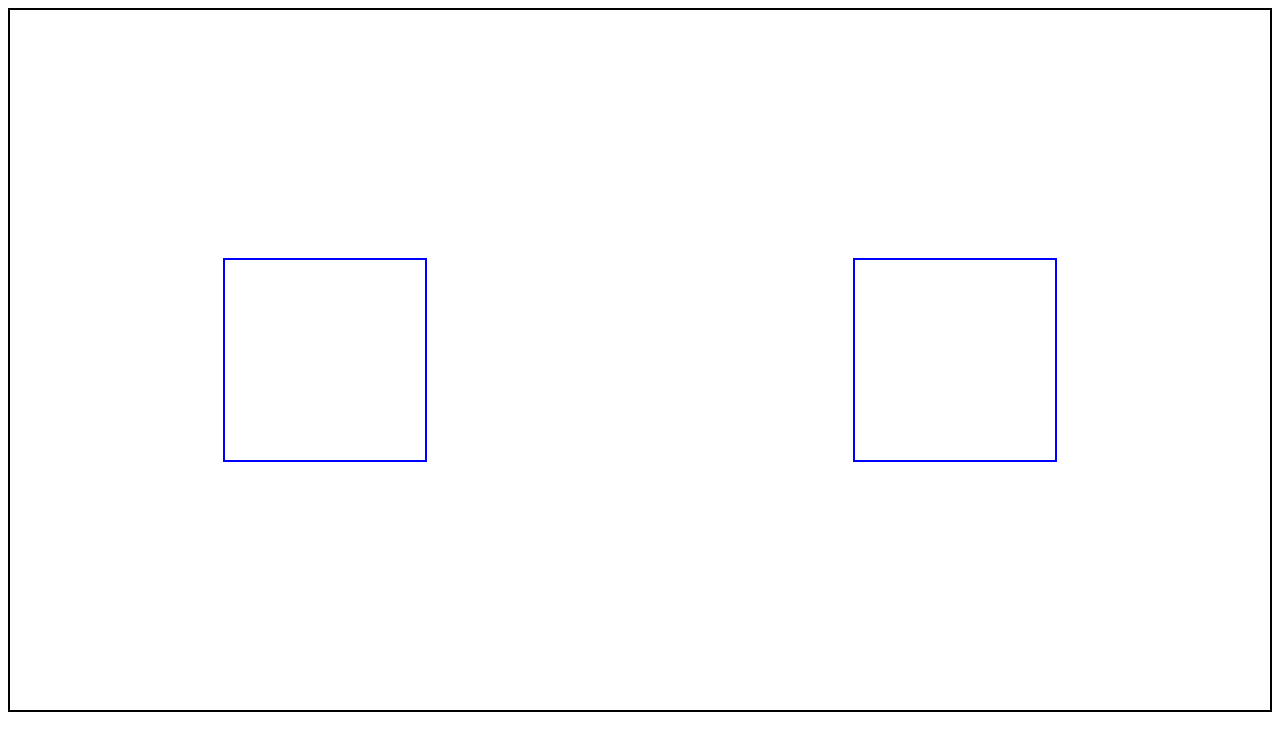
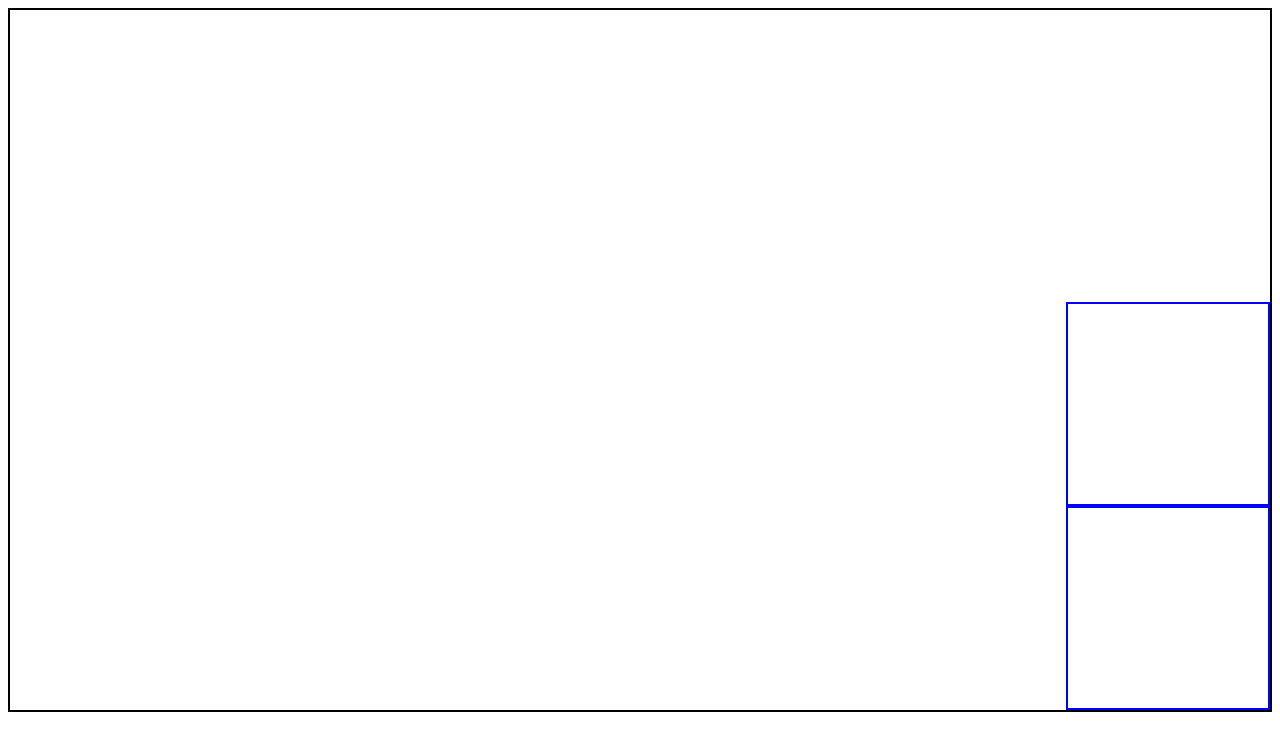
Before and after one commit to Kelebra28/Cinta-Blanca-43, a plain HTML site: page 03_FlexBox/index.html in a window 1280 px wide. Drawn offline with Linux system fonts and the light colour scheme.

Commit message:
flex box

```diff
--- a/03_FlexBox/style.css
+++ b/03_FlexBox/style.css
@@ -4,9 +4,11 @@
     /* iniciamos a usar flexbox */
     display: flex;
     /* horizontalmente o eje x  */
-    justify-content: space-around;
+    justify-content: flex-end;
     /* verticalmente o eje y  */
-    align-items: center;
+    align-items: flex-end;
+    /* direccion de mis elementos */
+    flex-direction: column;
 }
 
 .hijo{
```
